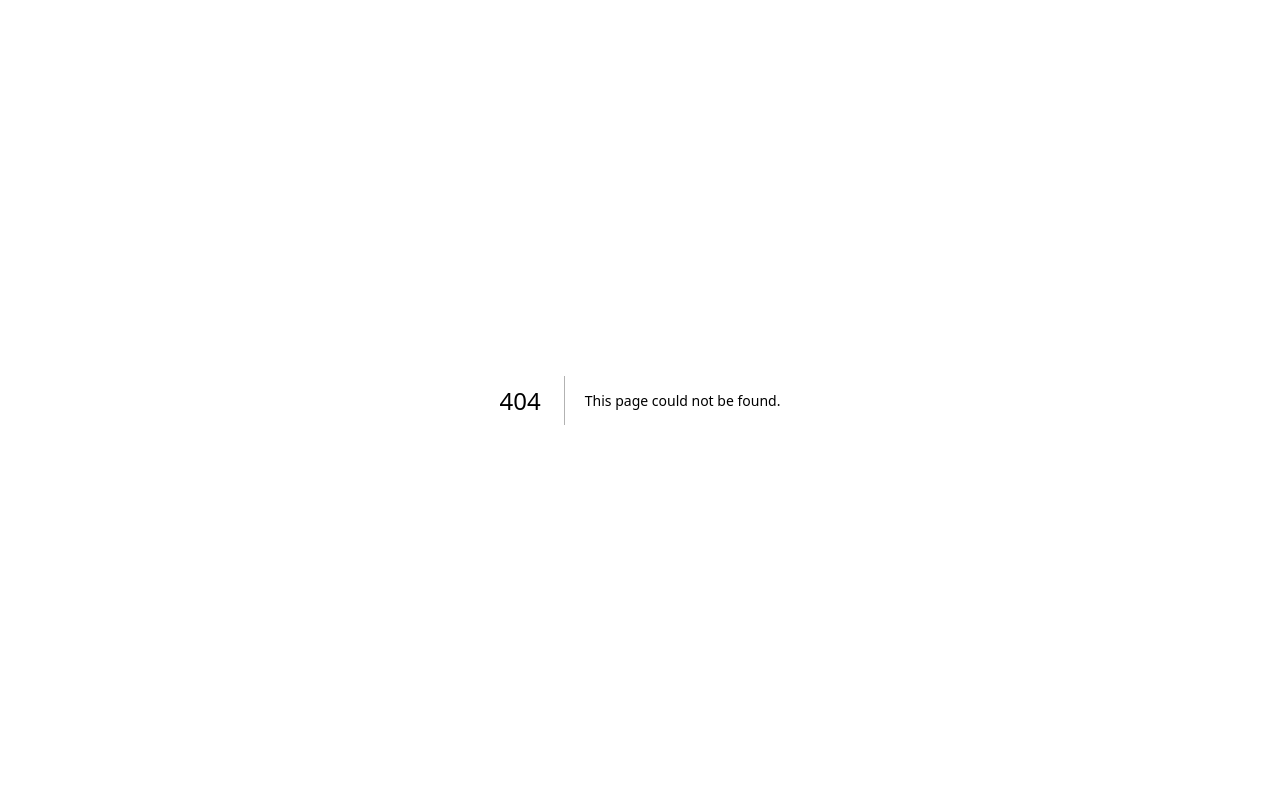
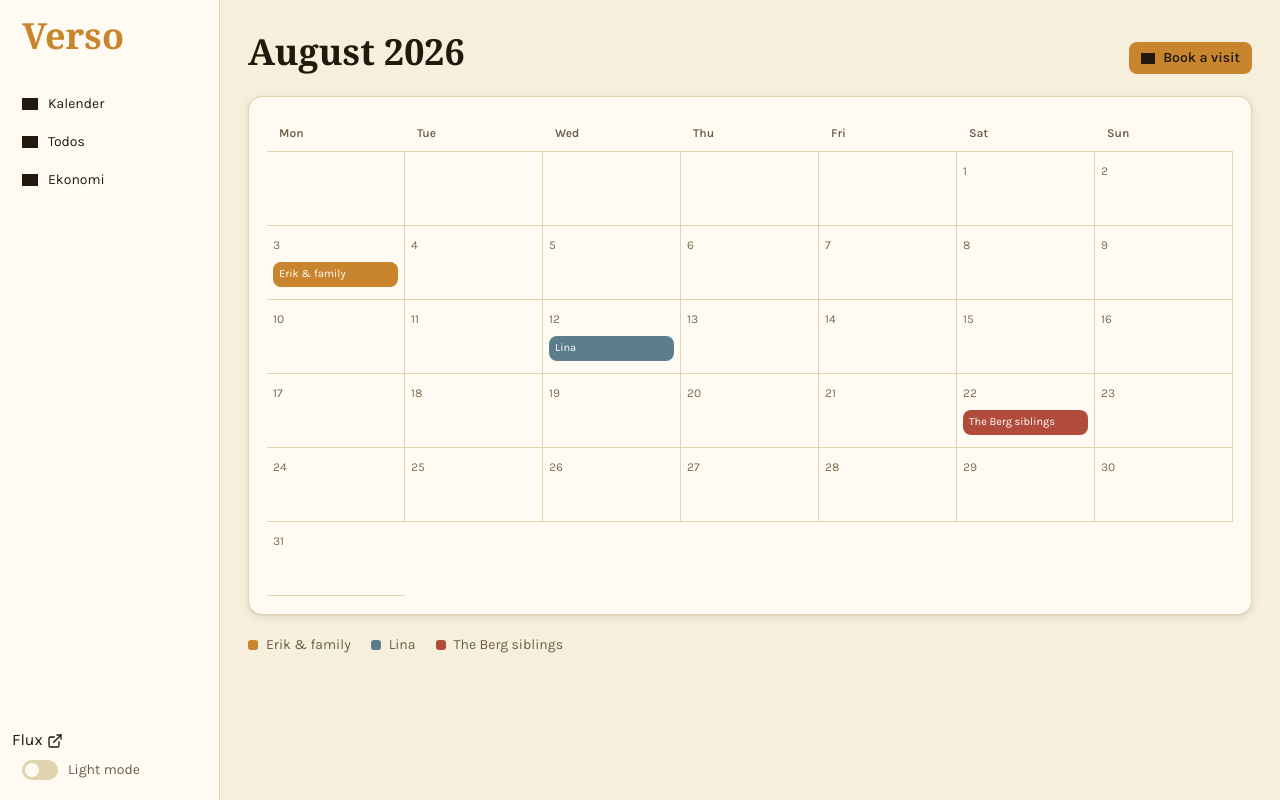
Before and after one commit to FridaMerell/origo-frontend, a Next.js app: page /verso/besok in a window 1280 px wide. Before the commit this address had no page. Built offline with nearby package versions, Linux system fonts and the light colour scheme; grey boxes are pictures that could not be loaded; a web font is replaced by a local one.

Commit message:
Startar Verso

```diff
--- /dev/null
+++ b/app/components/ui/Button.tsx
@@ -0,0 +1,33 @@
+import type { ButtonHTMLAttributes } from "react";
+
+type ButtonProps = ButtonHTMLAttributes<HTMLButtonElement> & {
+  variant?: "primary" | "secondary" | "ghost";
+  size?: "sm" | "md";
+};
+
+const SIZES = {
+  sm: "px-3 py-1.5 text-sm",
+  md: "px-4 py-2.5 text-base",
+};
+
+const VARIANTS = {
+  primary: "bg-accent text-accent-contrast",
+  secondary: "bg-surface-2 text-text border border-border",
+  ghost: "bg-transparent text-text",
+};
+
+export function Button({
+  variant = "primary",
+  size = "md",
+  disabled,
+  className = "",
+  ...rest
+}: ButtonProps) {
+  return (
+    <button
+      disabled={disabled}
+      className={`inline-flex items-center gap-2 rounded font-body font-semibold transition-colors ${SIZES[size]} ${VARIANTS[variant]} ${disabled ? "cursor-not-allowed opacity-50" : "cursor-pointer"} ${className}`}
+      {...rest}
+    />
+  );
+}
--- /dev/null
+++ b/app/components/ui/Card.tsx
@@ -0,0 +1,10 @@
+import type { HTMLAttributes } from "react";
+
+export function Card({ className = "", ...rest }: HTMLAttributes<HTMLDivElement>) {
+  return (
+    <div
+      className={`rounded-card border border-border bg-surface p-4.5 font-body text-text shadow-md ${className}`}
+      {...rest}
+    />
+  );
+}
--- /dev/null
+++ b/app/components/ui/Icon.tsx
@@ -0,0 +1,30 @@
+const ICON_BASE = "https://unpkg.com/lucide-static@1.28.0/icons/";
+
+export function Icon({
+  name,
+  size = 16,
+  className = "",
+}: {
+  name: string;
+  size?: number;
+  className?: string;
+}) {
+  return (
+    <span
+      aria-hidden
+      className={`inline-block shrink-0 bg-current ${className}`}
+      style={{
+        width: size,
+        height: size,
+        WebkitMaskImage: `url(${ICON_BASE}${name}.svg)`,
+        maskImage: `url(${ICON_BASE}${name}.svg)`,
+        WebkitMaskSize: "contain",
+        maskSize: "contain",
+        WebkitMaskRepeat: "no-repeat",
+        maskRepeat: "no-repeat",
+        WebkitMaskPosition: "center",
+        maskPosition: "center",
+      }}
+    />
+  );
+}
--- a/app/globals.css
+++ b/app/globals.css
@@ -81,3 +81,8 @@ body {
 [data-theme="verso"] .tenant-heading {
   color: var(--accent);
 }
+
+
+svg {
+  display: inline-block;
+}
--- /dev/null
+++ b/app/verso/besok/page.tsx
@@ -0,0 +1,94 @@
+import { Button } from "@/app/components/ui/Button";
+import { Card } from "@/app/components/ui/Card";
+import { Icon } from "@/app/components/ui/Icon";
+
+const WEEKDAYS = ["Mon", "Tue", "Wed", "Thu", "Fri", "Sat", "Sun"];
+
+type Stay = {
+  who: string;
+  color: string;
+  start: Date;
+  end: Date;
+};
+
+function getStays(year: number, month: number): Stay[] {
+  return [
+    { who: "Erik & family", color: "var(--accent)", start: new Date(year, month, 3), end: new Date(year, month, 7) },
+    { who: "Lina", color: "var(--secondary)", start: new Date(year, month, 12), end: new Date(year, month, 15) },
+    { who: "The Berg siblings", color: "var(--danger)", start: new Date(year, month, 22), end: new Date(year, month, 27) },
+  ];
+}
+
+function isSameDay(a: Date, b: Date) {
+  return a.getFullYear() === b.getFullYear() && a.getMonth() === b.getMonth() && a.getDate() === b.getDate();
+}
+
+export default function BesokPage() {
+  const today = new Date();
+  const year = today.getFullYear();
+  const month = today.getMonth();
+
+  const daysInMonth = new Date(year, month + 1, 0).getDate();
+  const firstWeekday = (new Date(year, month, 1).getDay() + 6) % 7; // Mon = 0
+
+  const cells: (Date | null)[] = [
+    ...Array.from({ length: firstWeekday }, () => null),
+    ...Array.from({ length: daysInMonth }, (_, i) => new Date(year, month, i + 1)),
+  ];
+
+  const stays = getStays(year, month);
+  const monthLabel = today.toLocaleDateString("en-US", { month: "long", year: "numeric" });
+
+  return (
+    <div className="flex flex-1 flex-col gap-5 p-7">
+      <div className="flex items-baseline justify-between">
+        <h1 className="m-0 font-display text-2xl font-semibold text-text">{monthLabel}</h1>
+        <Button variant="primary" size="sm">
+          <Icon name="plus" size={14} className="text-accent-contrast" />
+          Book a visit
+        </Button>
+      </div>
+
+      <Card className="overflow-hidden p-0">
+        <div className="grid grid-cols-7 border-b border-border">
+          {WEEKDAYS.map((d) => (
+            <div key={d} className="px-3 py-2.5 text-xs font-semibold text-text-muted">
+              {d}
+            </div>
+          ))}
+        </div>
+        <div className="grid grid-cols-7">
+          {cells.map((date, i) => {
+            const stay = date && stays.find((s) => date >= s.start && date < s.end);
+            const isStart = date && stay && isSameDay(date, stay.start);
+            return (
+              <div
+                key={i}
+                className="relative box-border min-h-[74px] border-r border-b border-border p-1.5 last:border-r-0"
+              >
+                {date && <span className="text-xs text-text-faint">{date.getDate()}</span>}
+                {isStart && stay && (
+                  <div
+                    className="mt-1.5 rounded px-1.5 py-1 font-body text-[11px] text-white"
+                    style={{ background: stay.color }}
+                  >
+                    {stay.who}
+                  </div>
+                )}
+              </div>
+            );
+          })}
+        </div>
+      </Card>
+
+      <div className="flex gap-5">
+        {stays.map((s) => (
+          <div key={s.who} className="flex items-center gap-2 font-body text-sm text-text-muted">
+            <span className="size-2.5 rounded-[3px]" style={{ background: s.color }} />
+            {s.who}
+          </div>
+        ))}
+      </div>
+    </div>
+  );
+}
--- a/app/verso/layout.tsx
+++ b/app/verso/layout.tsx
@@ -1,8 +1,33 @@
-import type { ReactNode } from "react";
+"use client";
+
+import { useEffect, useState, type ReactNode } from "react";
+import Sidebar from "./sidebar";
+
+const STORAGE_KEY = "verso-mode";
 
 export default function VersoLayout({ children }: { children: ReactNode }) {
+  const [mode, setMode] = useState<"light" | "dark" | null>(null);
+
+  useEffect(() => {
+    const stored = localStorage.getItem(STORAGE_KEY);
+    setMode(stored === "dark" || stored === "light" ? stored : "light");
+  }, []);
+
+  const toggleMode = () => {
+    setMode((prev) => {
+      const next = prev === "dark" ? "light" : "dark";
+      localStorage.setItem(STORAGE_KEY, next);
+      return next;
+    });
+  };
+
   return (
-    <div data-theme="verso" className="flex min-h-full flex-1 flex-col bg-bg text-text font-body">
+    <div
+      data-theme="verso"
+      data-mode={mode ?? undefined}
+      className="flex h-full min-h-screen flex-1 bg-bg text-text font-body"
+    >
+      <Sidebar mode={mode} onToggleMode={toggleMode} />
       {children}
     </div>
   );
--- /dev/null
+++ b/app/verso/sidebar.tsx
@@ -0,0 +1,106 @@
+"use client"
+
+import Link from "next/link"
+import { usePathname } from "next/navigation"
+import { Icon } from "../components/ui/Icon"
+import { ExternalLink, ExternalLinkIcon } from "lucide-react"
+
+const NAV_ITEMS = [
+  { label: "Kalender", href: "/besok", icon: "calendar" },
+  { label: "Todos", href: "/todo", icon: "list-todo" },
+  { label: "Ekonomi", href: "/money", icon: "receipt" },
+] as const
+
+const ICON_BASE = "https://unpkg.com/lucide-static@1.28.0/icons/"
+
+function NavIcon({ name }: { name: string }) {
+  return (
+    <span
+      aria-hidden
+      className="inline-block size-4 shrink-0 bg-current"
+      style={{
+        WebkitMaskImage: `url(${ICON_BASE}${name}.svg)`,
+        maskImage: `url(${ICON_BASE}${name}.svg)`,
+        WebkitMaskSize: "contain",
+        maskSize: "contain",
+        WebkitMaskRepeat: "no-repeat",
+        maskRepeat: "no-repeat",
+        WebkitMaskPosition: "center",
+        maskPosition: "center",
+      }}
+    />
+  )
+}
+
+function ModeToggle({
+  mode,
+  onToggle,
+}: {
+  mode: "light" | "dark" | null
+  onToggle: () => void
+}) {
+  const dark = mode === "dark"
+  return (
+    <button
+      type="button"
+      role="switch"
+      aria-checked={dark}
+      aria-label="Toggle dark mode"
+      onClick={onToggle}
+      className="flex items-center gap-2.5 px-2.5 py-2 text-sm text-text-muted"
+    >
+      <span
+        className="relative inline-flex h-5 w-9 shrink-0 items-center rounded-full transition-colors"
+        style={{ background: dark ? "var(--accent)" : "var(--border)" }}
+      >
+        <span
+          className="inline-block size-3.5 rounded-full bg-surface transition-transform"
+          style={{ transform: dark ? "translateX(18px)" : "translateX(3px)" }}
+        />
+      </span>
+      {dark ? "Dark mode" : "Light mode"}
+    </button>
+  )
+}
+
+type SidebarProps = {
+  mode: "light" | "dark" | null
+  onToggleMode: () => void
+}
+
+const Sidebar = ({ mode, onToggleMode }: SidebarProps) => {
+  const pathname = usePathname()
+
+  return (
+    <nav className="flex h-full min-h-screen w-55 shrink-0 flex-col gap-0.5 border-r border-border bg-surface p-3 font-body">
+      <div className="px-2.5 pb-6 font-display text-2xl font-semibold text-accent">
+        <a href="/">
+        Verso
+        </a>
+      </div>
+      {NAV_ITEMS.map((item) => {
+        const active = pathname === item.href
+        return (
+          <Link
+            key={item.label}
+            href={item.href}
+            className="flex items-center gap-2.5 rounded px-2.5 py-2 text-sm no-underline"
+            style={{
+              color: active ? "var(--accent)" : "var(--text)",
+              background: active ? "var(--accent-wash)" : "transparent",
+            }}
+          >
+            <NavIcon name={item.icon} />
+            {item.label}
+          </Link>
+        )
+      })}
+      <div className="mt-auto pt-4">
+        <Link href="https://flux.fåvitsko.se" target="_blank" rel="noopener noreferrer"><span>Flux <ExternalLinkIcon size={16} /></span> </Link>
+        <ModeToggle mode={mode} onToggle={onToggleMode} />
+      </div>
+    </nav>
+  )
+}
+
+export default Sidebar
--- a/package.json
+++ b/package.json
@@ -10,6 +10,7 @@
   },
   "dependencies": {
     "axios": "^1.19.0",
+    "lucide-react": "^1.34.0",
     "next": "16.3.2",
     "react": "19.2.8",
     "react-dom": "19.2.8"
```
Also changed, not shown: 2 other files (tests, documents, lock files or other folders).
